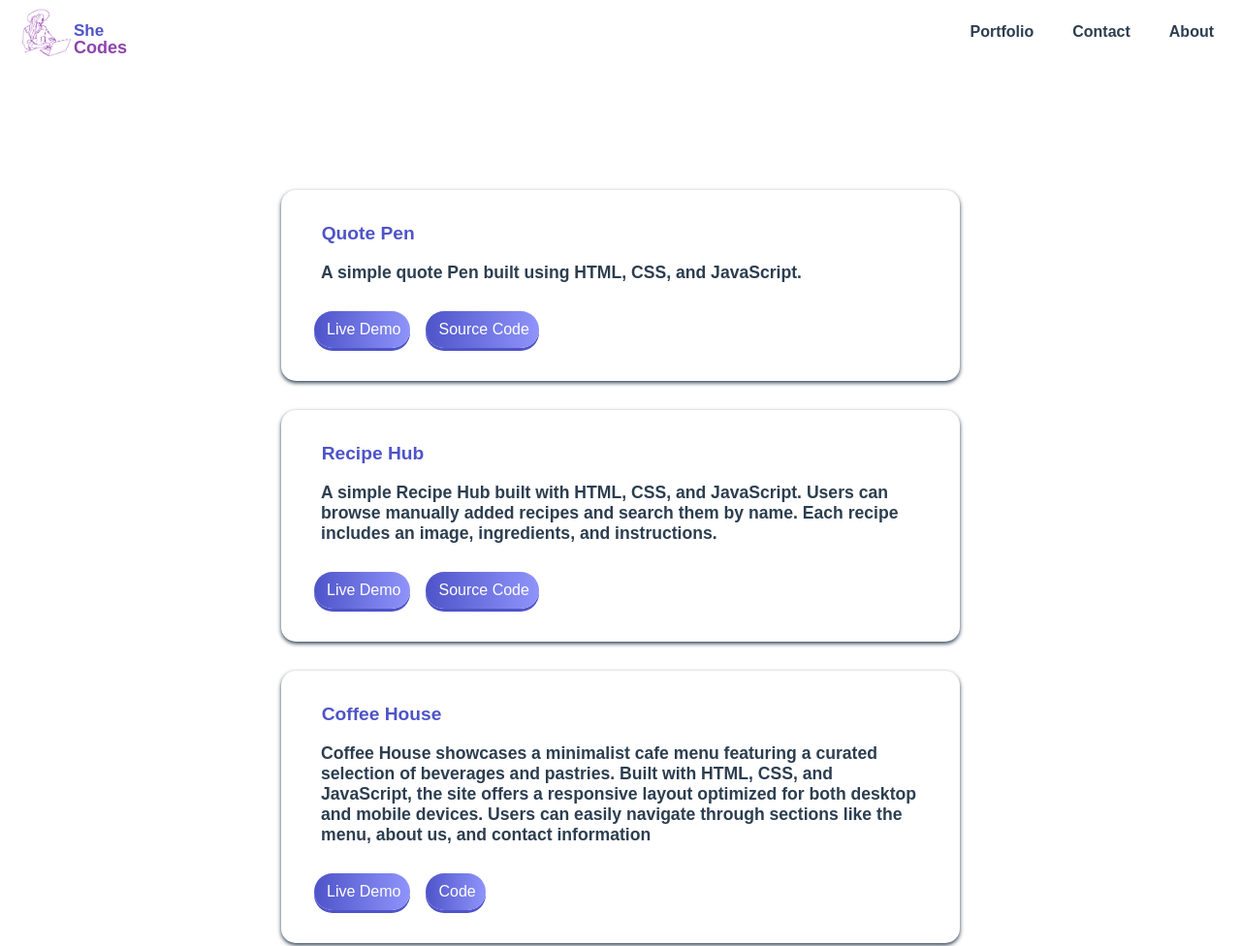
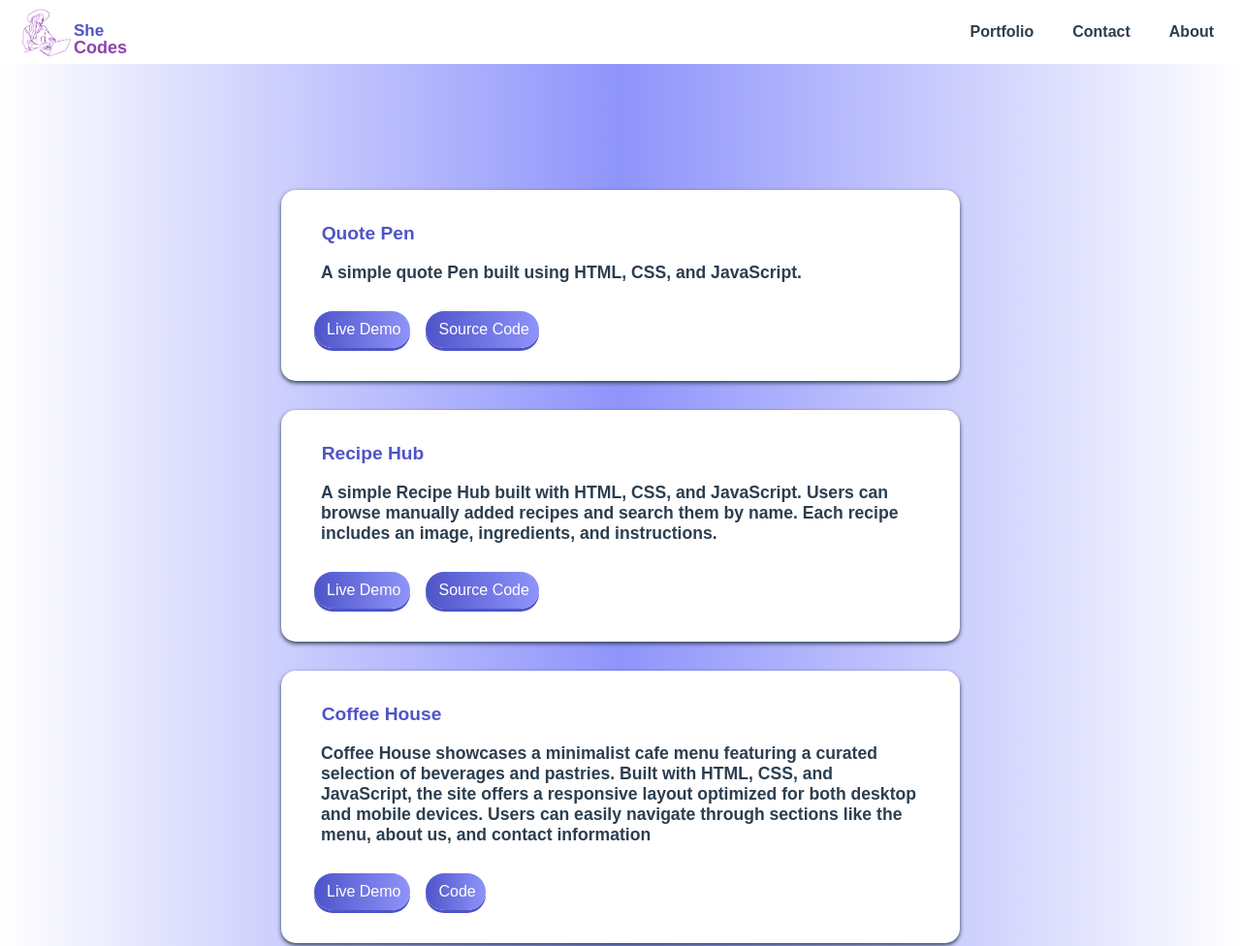
Before and after one commit to chinky23-tech/My-Portfolio, a plain HTML site: page portfolio.html in a window 1280 px wide. Shown: the top 976 px of the page at 97% size. Drawn offline with Linux system fonts and the light colour scheme.

Commit message:
some changes

```diff
--- a/css/istyle.css
+++ b/css/istyle.css
@@ -12,6 +12,7 @@
    --line2-color:    #8e44ad;
    --black: #000;
 }
+
 body{
     font-family: 'Arial', sans-serif;
 
--- a/css/portfolio.css
+++ b/css/portfolio.css
@@ -6,6 +6,9 @@
    --accent-color: #ffffff;
    --line2-color:    #8e44ad;
    --black: #000;
+}
+body{
+    background-image: linear-gradient(to right,var(--accent-color) ,var(--secondary-color), var(--accent-color));
 }
 .project-details{
     max-width: 800px;
```
